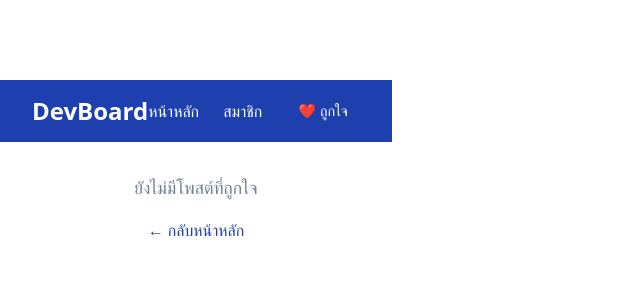
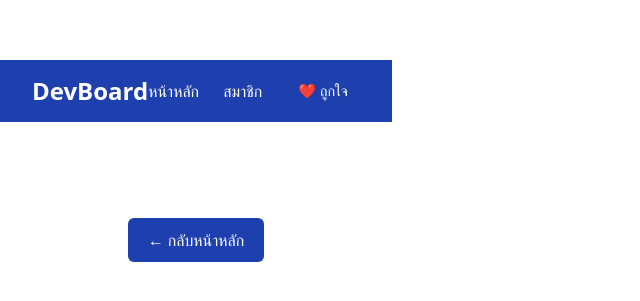
Before and after one commit to 67160044/devboard-67160044, a React (Vite) app: page /favorites in a window 1280 px wide. Shown: the part 223-524 px from the top of the page, without its empty margins (0-640 px from the left). Built offline with nearby package versions, Linux system fonts and the light colour scheme.

Commit message:
feat: add ระดับ 1 — หน้า 404

```diff
--- a/src/App.jsx
+++ b/src/App.jsx
@@ -5,6 +5,7 @@ import HomePage from "./pages/HomePage";
 import PostDetailPage from "./pages/PostDetailPage";
 import ProfilePage from "./pages/ProfilePage";
 import FavoritesPage from "./pages/FavoritesPage";
+import NotFoundPage from "./pages/NotFoundPage";
 
 function App() {
   return (
@@ -16,6 +17,7 @@ function App() {
           <Route path="/posts/:id" element={<PostDetailPage />} />
           <Route path="/profile" element={<ProfilePage />} />
           <Route path="/favorites" element={<FavoritesPage />} />
+          <Route path="*" element={<NotFoundPage />} />
         </Routes>
       </BrowserRouter>
     </FavoritesProvider>
--- a/src/pages/FavoritesPage.jsx
+++ b/src/pages/FavoritesPage.jsx
@@ -33,10 +33,21 @@ function FavoritesPage() {
           textAlign: "center",
         }}
       >
-        <p style={{ color: "#718096", fontSize: "1.1rem" }}>
+        <p style={{ color: "#ffffff", fontSize: "1.1rem" }}>
           ยังไม่มีโพสต์ที่ถูกใจ
         </p>
-        <Link to="/" style={{ color: "#1e40af" }}>
+        <Link
+          to="/"
+          style={{
+            display: "inline-block",
+            marginTop: "20px",
+            padding: "10px 20px",
+            background: "#1e40af",
+            color: "white",
+            textDecoration: "none",
+            borderRadius: "6px",
+          }}
+        >
           ← กลับหน้าหลัก
         </Link>
       </div>
--- /dev/null
+++ b/src/pages/NotFoundPage.jsx
@@ -0,0 +1,36 @@
+// src/pages/NotFoundPage.jsx
+import { Link } from "react-router-dom";
+
+function NotFoundPage() {
+  return (
+    <div
+      style={{
+        textAlign: "center",
+        padding: "100px 20px",
+        color: "white",
+      }}
+    >
+      <h1 style={{ fontSize: "72px", marginBottom: "0" }}>404</h1>
+      <p style={{ fontSize: "20px", color: "#cbd5e0" }}>
+        ไม่พบหน้าที่คุณต้องการ
+      </p>
+
+      <Link
+        to="/"
+        style={{
+          display: "inline-block",
+          marginTop: "20px",
+          padding: "10px 20px",
+          background: "#1e40af",
+          color: "white",
+          textDecoration: "none",
+          borderRadius: "6px",
+        }}
+      >
+        ← กลับหน้าหลัก
+      </Link>
+    </div>
+  );
+}
+
+export default NotFoundPage;
```
